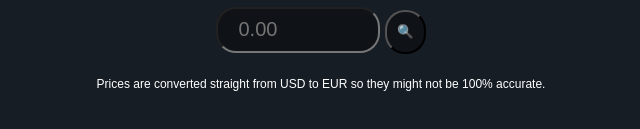
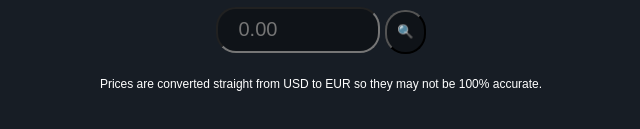
Before and after one commit to AuerPinja/Steam-Deal-Checker, a plain HTML site: page index.html in a window 1280 px wide. Shown: the part 181-310 px from the top of the page, 319-959 px from the left. Drawn offline with Linux system fonts and the light colour scheme; no server answers.

Commit message:
Wrote README.md

```diff
--- a/index.html
+++ b/index.html
@@ -15,7 +15,7 @@
         <form id="steam-form">
         <input id="max-price" type="number" min="0" step="0.10" placeholder="0.00"> <input id="submit" type="button" value="&#128269;">
     </form></header>
-    <span id = "disc">Prices are converted straight from USD to EUR so they might not be 100% accurate.</span>
+    <span id = "disc">Prices are converted straight from USD to EUR so they may not be 100% accurate.</span>
     <div id="games-container"></div>
 </body>
 <script src="main.js"></script>
--- a/main.js
+++ b/main.js
@@ -40,7 +40,7 @@ function getDeals(){
         steamData.sort(function (a, b) {
             return b.salePrice - a.salePrice;
         });
-        // Lähetetään saatu data renderHTML funktioon kirjoittmaan haluttu data dokumenttiin
+        // Lähetetään saatu data renderHTML funktioon kirjoittamaan haluttu data dokumenttiin
         renderHTML(steamData);
         };
     myRequest.send();
```
Also changed, not shown: 1 other file.
